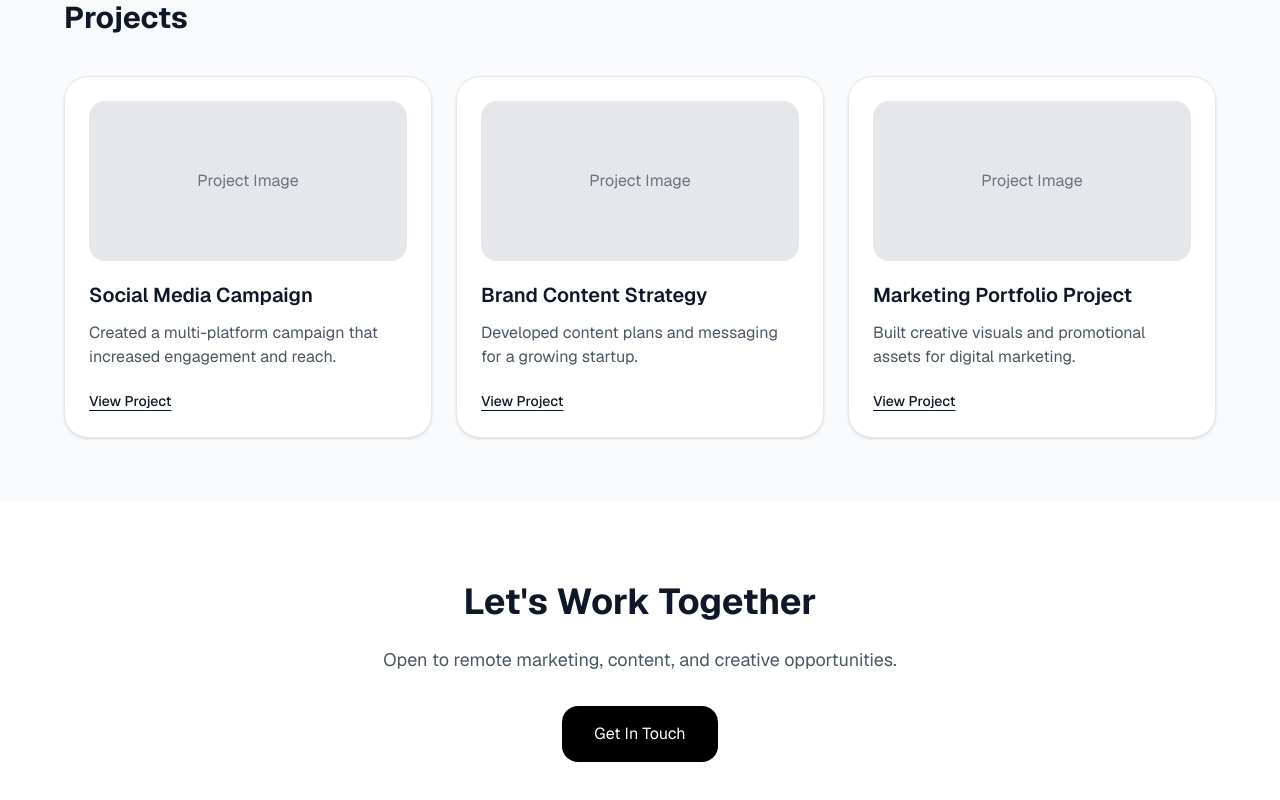
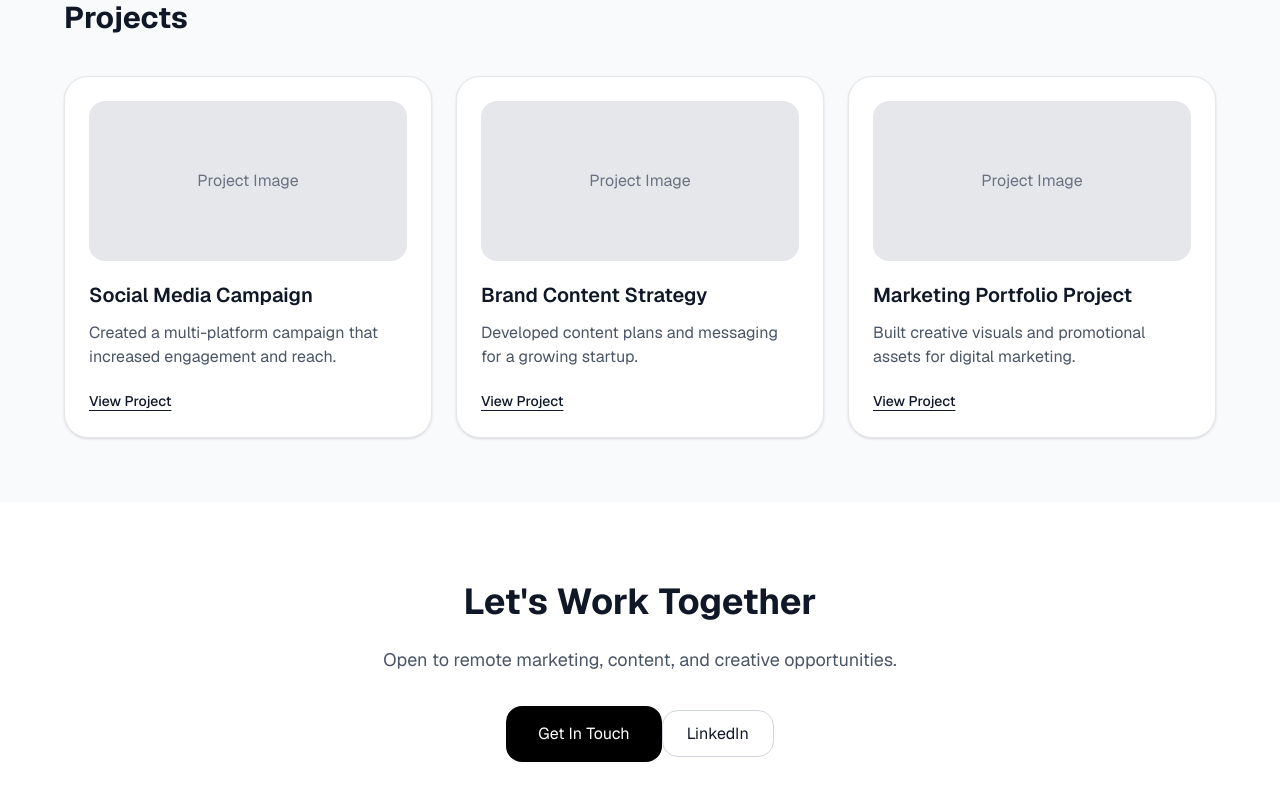
Before and after one commit to sainn11/my-portfolio, a Next.js app: page / in a window 1280 px wide. Shown: the part 1065-1865 px from the top of the page. Built offline with nearby package versions, Linux system fonts and the light colour scheme.

Commit message:
updated email info

```diff
--- a/app/page.tsx
+++ b/app/page.tsx
@@ -26,7 +26,7 @@ export default function PortfolioWebsite() {
               </a>
 
               <a
-                href="mailto:your@email.com"
+                href="mailto:sainn.deu@gmail.com"
                 className="border border-gray-300 px-6 py-3 rounded-2xl hover:bg-gray-100 transition"
               >
                 Contact Me
@@ -134,6 +134,14 @@ export default function PortfolioWebsite() {
         >
           Get In Touch
         </a>
+
+        <a
+          href="https://linkedin.com/in/sai-naik-nimbalkar"
+          target="_blank"
+          className="border border-gray-300 px-6 py-3 rounded-2xl hover:bg-gray-100 transition"
+        >
+          LinkedIn
+        </a>
       </section>
     </div>
   );
```
